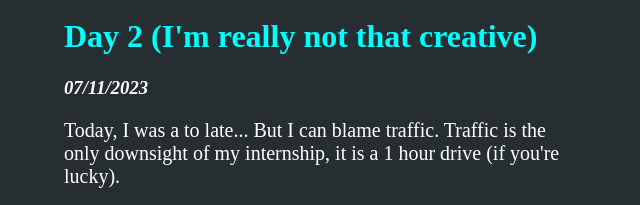
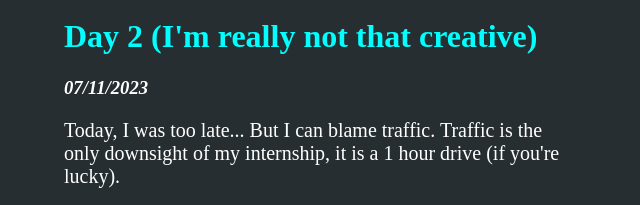
Before and after one commit to semerded/mysite, a plain HTML site: page subsites/internship/internship.html in a window 1280 px wide. Shown: the part 3645-3850 px from the top of the page, 320-960 px from the left. Drawn offline with Linux system fonts and the light colour scheme.

Commit message:
chore: language correction

```diff
--- a/subsites/internship/internship.html
+++ b/subsites/internship/internship.html
@@ -167,7 +167,7 @@
                     <h1 style="color: aqua;">Day 2 (I'm really not that creative)</h1>
                     <h3><i>07/11/2023</i></h3>
                     <article>
-                        <p>Today, I was a to late... But I can blame traffic. Traffic is the only downsight of my
+                        <p>Today, I was too late... But I can blame traffic. Traffic is the only downsight of my
                             internship, it is a 1 hour drive (if you're lucky).
                         </p>
                         <p>Today I finished my code that I was working on yesterday. Rob showed me an easier way of
```
